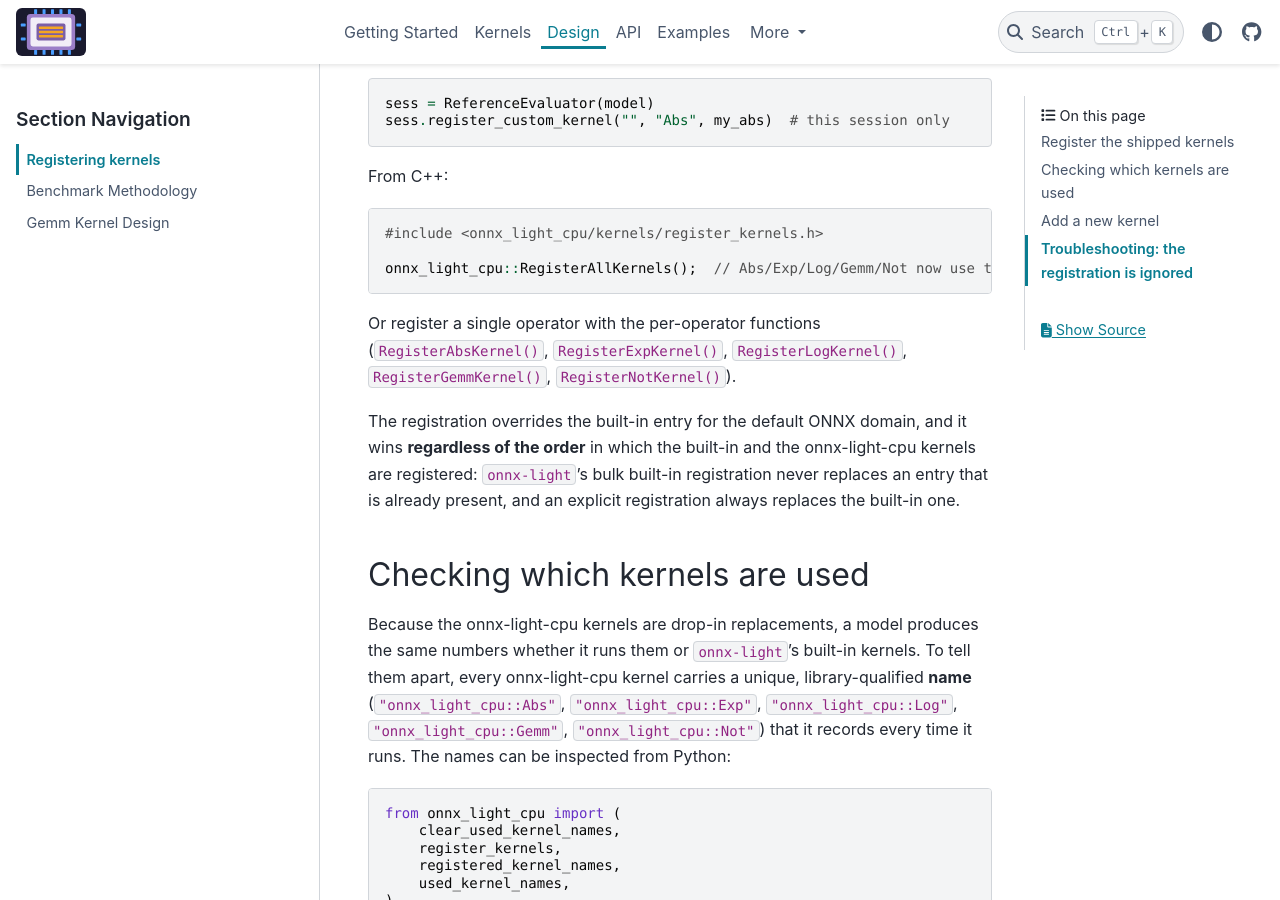
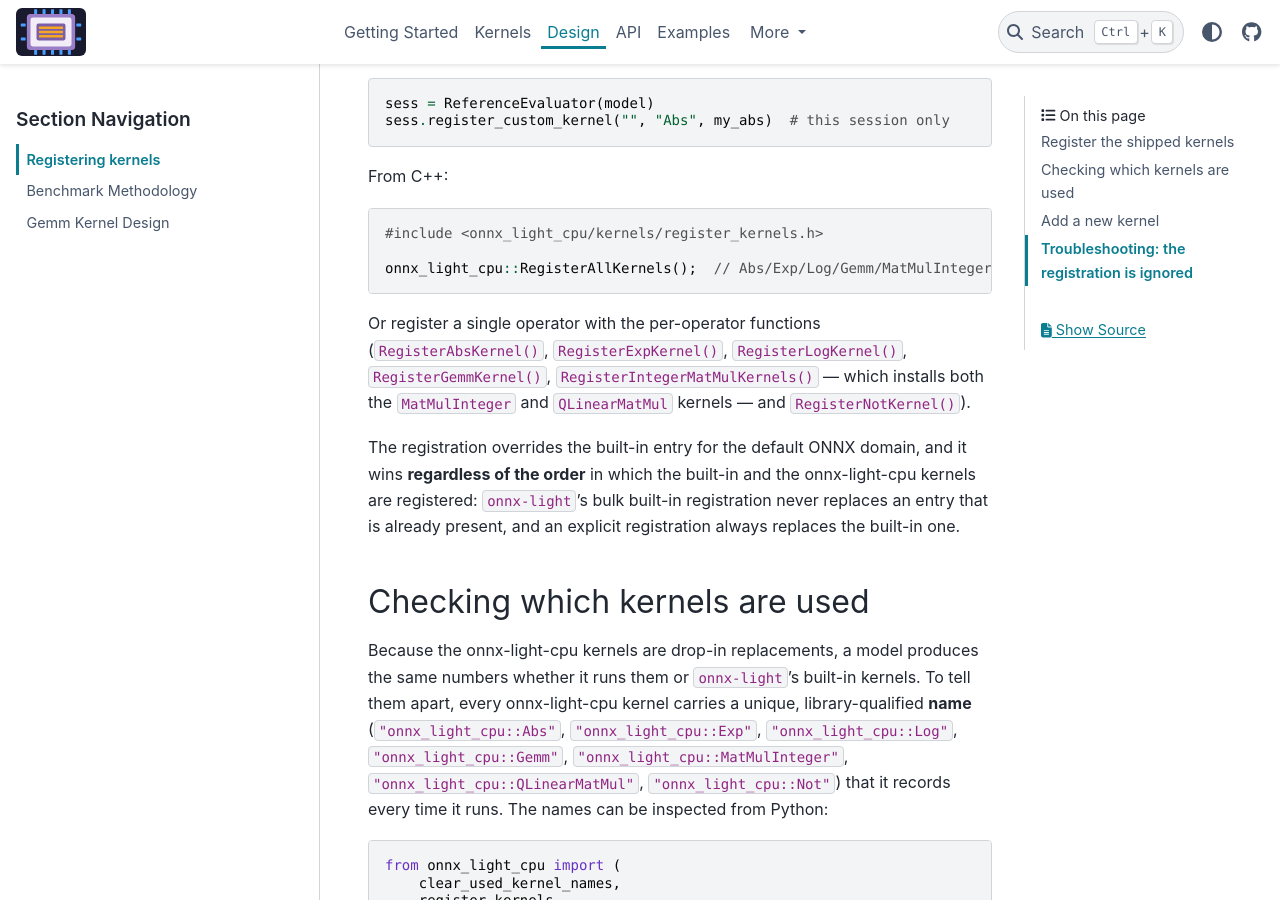
Before and after one commit to xadupre/onnx-light-cpu, a Sphinx documentation site: the page built from docs/design/registering_kernels.rst, in a window 1280 px wide and 900 px high, scrolled down 1065 px. Built offline with Sphinx 7.4.7 and the PyData theme 0.15.4, drawn with Linux system fonts in a browser that asks for light colours; pages that are not in the unit, such as notebooks, are missing from menus; some of the changed text lies outside the part shown.

Commit message:
Update Getting Started and Design docs for current kernel set
Co-authored-by: xadupre <22452781+xadupre@users.noreply.github.com>

```diff
--- a/docs/design/registering_kernels.rst
+++ b/docs/design/registering_kernels.rst
@@ -16,8 +16,8 @@ and how to avoid that.
 Register the shipped kernels
 ----------------------------
 
-The shipped ``Abs``, ``Exp``, ``Log``, ``Gemm`` and ``Not`` kernels are
-installed with a single call.
+The shipped ``Abs``, ``Exp``, ``Log``, ``Gemm``, ``MatMulInteger``,
+``QLinearMatMul`` and ``Not`` kernels are installed with a single call.
 
 From Python:
 
@@ -57,11 +57,13 @@ From C++:
 
     #include <onnx_light_cpu/kernels/register_kernels.h>
 
-    onnx_light_cpu::RegisterAllKernels();  // Abs/Exp/Log/Gemm/Not now use the SIMD kernels
+    onnx_light_cpu::RegisterAllKernels();  // Abs/Exp/Log/Gemm/MatMulInteger/QLinearMatMul/Not now use the SIMD kernels
 
 Or register a single operator with the per-operator functions
 (``RegisterAbsKernel()``, ``RegisterExpKernel()``, ``RegisterLogKernel()``,
-``RegisterGemmKernel()``, ``RegisterNotKernel()``).
+``RegisterGemmKernel()``, ``RegisterIntegerMatMulKernels()`` — which installs
+both the ``MatMulInteger`` and ``QLinearMatMul`` kernels — and
+``RegisterNotKernel()``).
 
 The registration overrides the built-in entry for the default ONNX domain, and
 it wins **regardless of the order** in which the built-in and the onnx-light-cpu
@@ -76,8 +78,10 @@ Because the onnx-light-cpu kernels are drop-in replacements, a model produces
 the same numbers whether it runs them or ``onnx-light``'s built-in kernels. To
 tell them apart, every onnx-light-cpu kernel carries a unique,
 library-qualified **name** (``"onnx_light_cpu::Abs"``, ``"onnx_light_cpu::Exp"``,
-``"onnx_light_cpu::Log"``, ``"onnx_light_cpu::Gemm"``, ``"onnx_light_cpu::Not"``)
-that it records every time it runs. The names can be inspected from Python:
+``"onnx_light_cpu::Log"``, ``"onnx_light_cpu::Gemm"``,
+``"onnx_light_cpu::MatMulInteger"``, ``"onnx_light_cpu::QLinearMatMul"``,
+``"onnx_light_cpu::Not"``) that it records every time it runs. The names can be
+inspected from Python:
 
 .. code-block:: python
 
```
Also changed, not shown: docs/getting_started.rst (+9 -0 lines).
